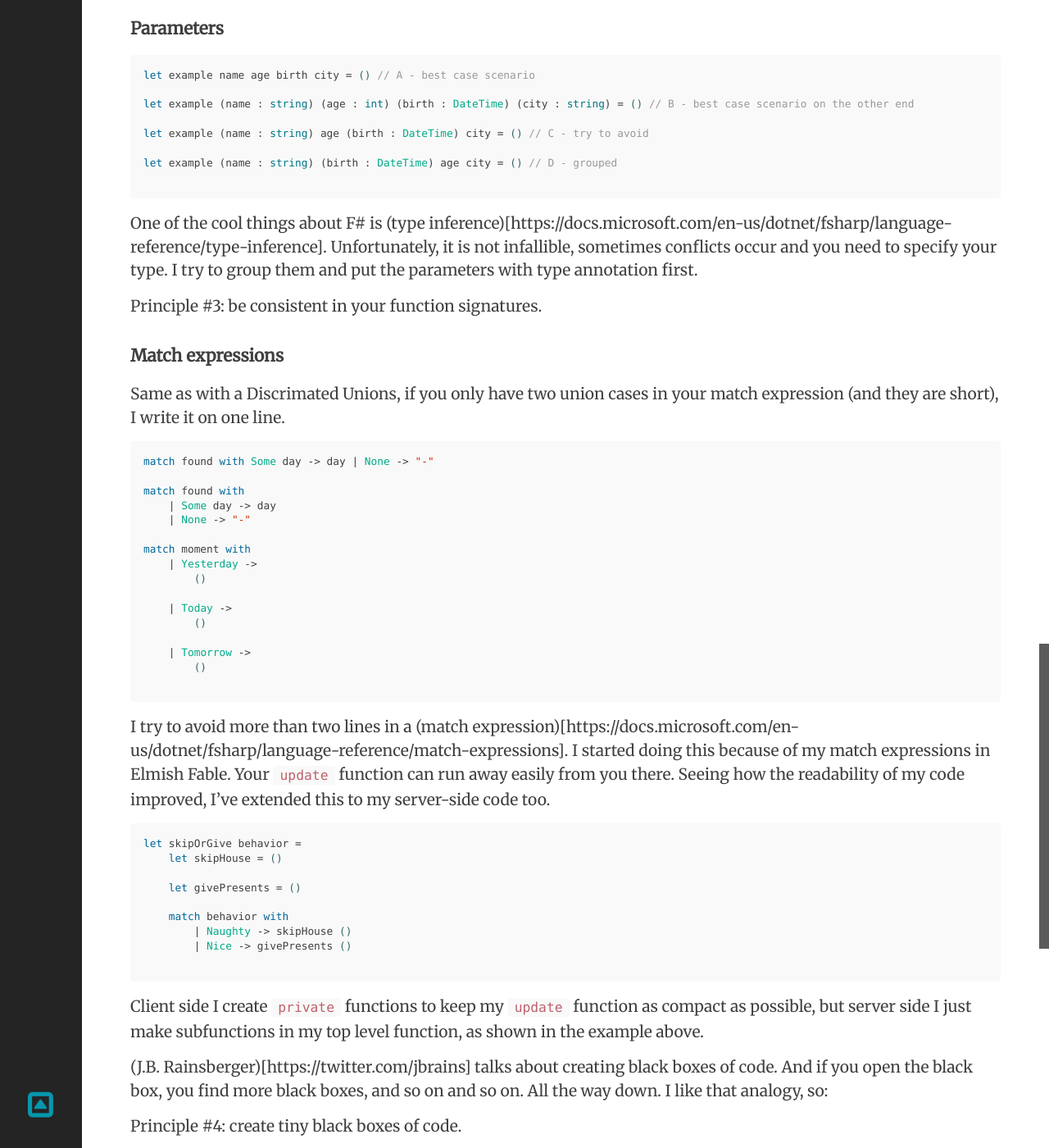
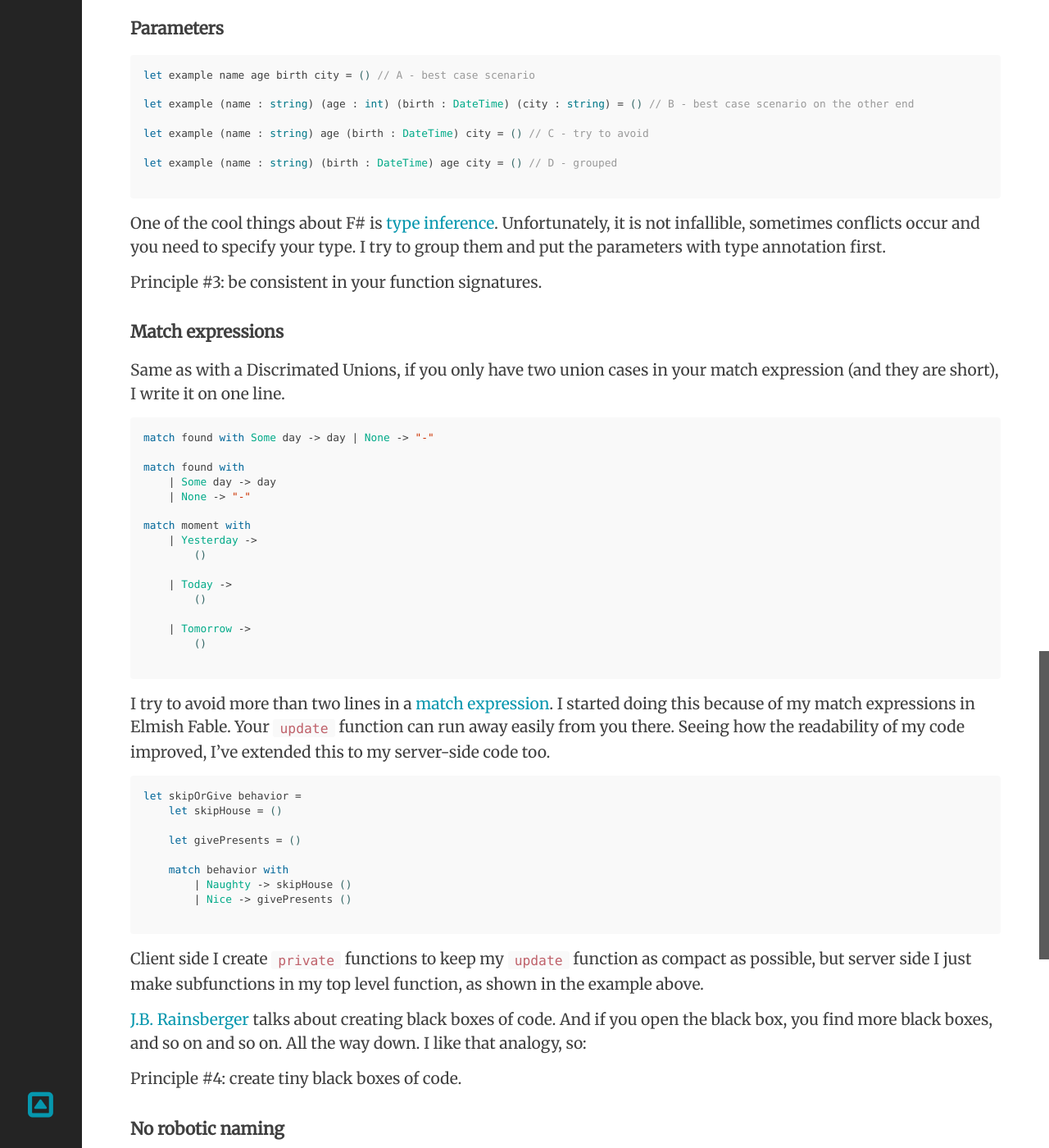
Before and after one commit to selketjah/selketjah.github.io, a Jekyll site: the page built from _posts/2018-12-17-fsharp-aesthetic.md, in a window 1280 px wide and 1400 px high, scrolled down 2952 px. Shown: the whole window at 82% size. Built offline with Jekyll 4.4.1, drawn with Linux system fonts in a browser that asks for light colours; comment, search, counter and statistics services are not loaded; some of the changed text lies outside the part shown.

Commit message:
update links

````diff
--- a/_posts/2018-12-17-fsharp-aesthetic.md
+++ b/_posts/2018-12-17-fsharp-aesthetic.md
@@ -23,9 +23,9 @@ That is what it should feel like when walking through your code: a strong sense
 
 When you mention aesthetics, most people think about whether or not something is beautiful. But on a more abstract level, aesthetics is about offering a set of guidelines that will allow you to create beauty.
 
->  An underlying principle, a set of principles, or a view often manifested by outward appearances or style of behavior (free dictionary)[https://www.thefreedictionary.com/aesthetic]
+>  An underlying principle, a set of principles, or a view often manifested by outward appearances or style of behavior [free dictionary](https://www.thefreedictionary.com/aesthetic)
 
-> (noun) A set of principles underlying the work of a particular artist or artistic movement. (Oxford dictionary)[https://en.oxforddictionaries.com/definition/aesthetic]
+> (noun) A set of principles underlying the work of a particular artist or artistic movement. [Oxford dictionary](https://en.oxforddictionaries.com/definition/aesthetic)
     ‘the Cubist aesthetic’
 
 <br>
@@ -117,7 +117,7 @@ let example (name : string) (birth : DateTime) age city = () // D - grouped
 
 ```
 
-One of the cool things about F# is (type inference)[https://docs.microsoft.com/en-us/dotnet/fsharp/language-reference/type-inference]. Unfortunately, it is not infallible, sometimes conflicts occur and you need to specify your type.
+One of the cool things about F# is [type inference](https://docs.microsoft.com/en-us/dotnet/fsharp/language-reference/type-inference). Unfortunately, it is not infallible, sometimes conflicts occur and you need to specify your type.
 I try to group them and put the parameters with type annotation first.
 
 Principle #3: be consistent in your function signatures.
@@ -145,7 +145,7 @@ match moment with
 
 ```
 
-I try to avoid more than two lines in a (match expression)[https://docs.microsoft.com/en-us/dotnet/fsharp/language-reference/match-expressions]. I started doing this because of my match expressions in Elmish Fable. Your `update` function can run away easily from you there. Seeing how the readability of my code improved, I've extended this to my server-side code too.
+I try to avoid more than two lines in a [match expression](https://docs.microsoft.com/en-us/dotnet/fsharp/language-reference/match-expressions). I started doing this because of my match expressions in Elmish Fable. Your `update` function can run away easily from you there. Seeing how the readability of my code improved, I've extended this to my server-side code too.
 
 ```fsharp
 let skipOrGive behavior =
@@ -161,7 +161,7 @@ let skipOrGive behavior =
 
 Client side I create `private` functions to keep my `update` function as compact as possible, but server side I just make subfunctions in my top level function, as shown in the example above.
 
-(J.B. Rainsberger)[https://twitter.com/jbrains] talks about creating black boxes of code. And if you open the black box, you find more black boxes, and so on and so on. All the way down. I like that analogy, so:
+[J.B. Rainsberger](https://twitter.com/jbrains) talks about creating black boxes of code. And if you open the black box, you find more black boxes, and so on and so on. All the way down. I like that analogy, so:
 
 Principle #4: create tiny black boxes of code.
 
@@ -183,6 +183,6 @@ So, this is my last principle: no robotic naming.
 Software developers like to pretend that there is this objective way to write and judge code aesthetics, but there isn't. A tab or a space often turns into a quibble...
 I guess that is why it took me so long to write this blogpost... I don't want this to turn into a quible. I mean, how could I be sure that my set of principles actually made any sense?
 
-I was lucky, I got the confirmation I was looking for a while back when I looked at the proposition of the (F# guidelines)[https://docs.microsoft.com/en-us/dotnet/fsharp/style-guide/] and I discovered that the way I thought about code aesthetics, matched the draft version of the guidelines pretty closely.
+I was lucky, I got the confirmation I was looking for a while back when I looked at the proposition of the [F# guidelines](https://docs.microsoft.com/en-us/dotnet/fsharp/style-guide/) and I discovered that the way I thought about code aesthetics, matched the draft version of the guidelines pretty closely.
 
 Maybe yours don't. That is fine too. Whether or not you adapt them, It doesn't really matter. In the end there is really only one principle you need to remember: your code has to feel like walking through a Gothic Catholic church. Predictability and harmony, 99% of the time, 1% deviation.
````
